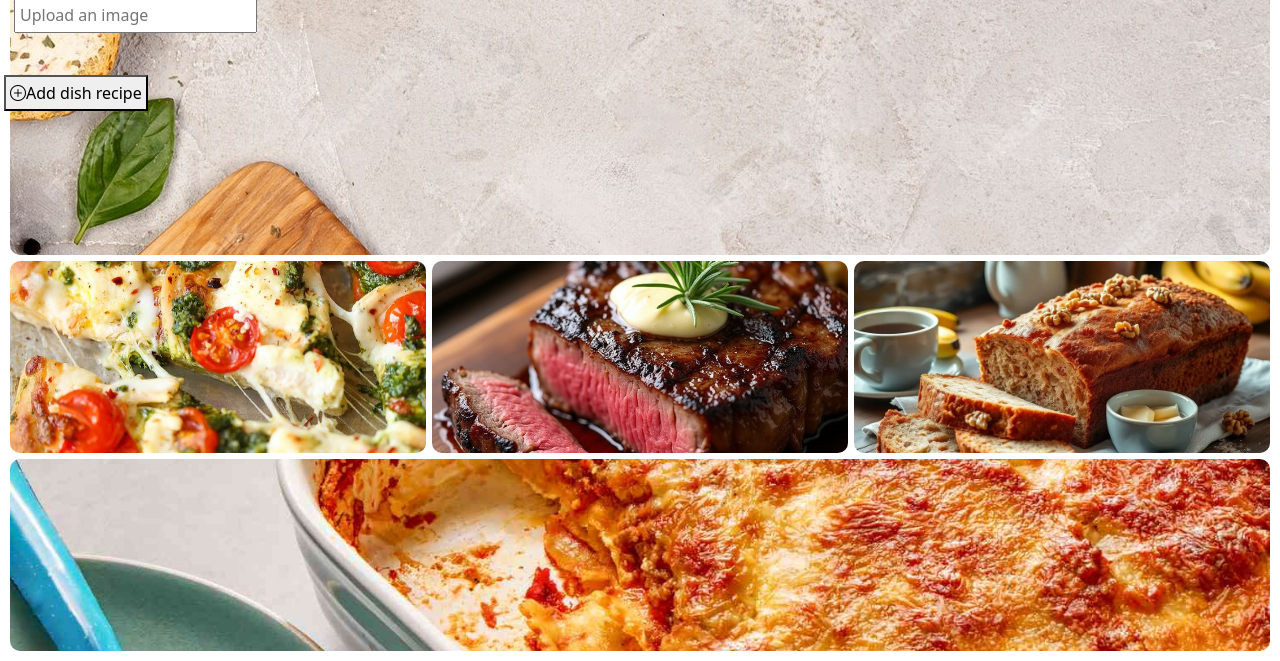
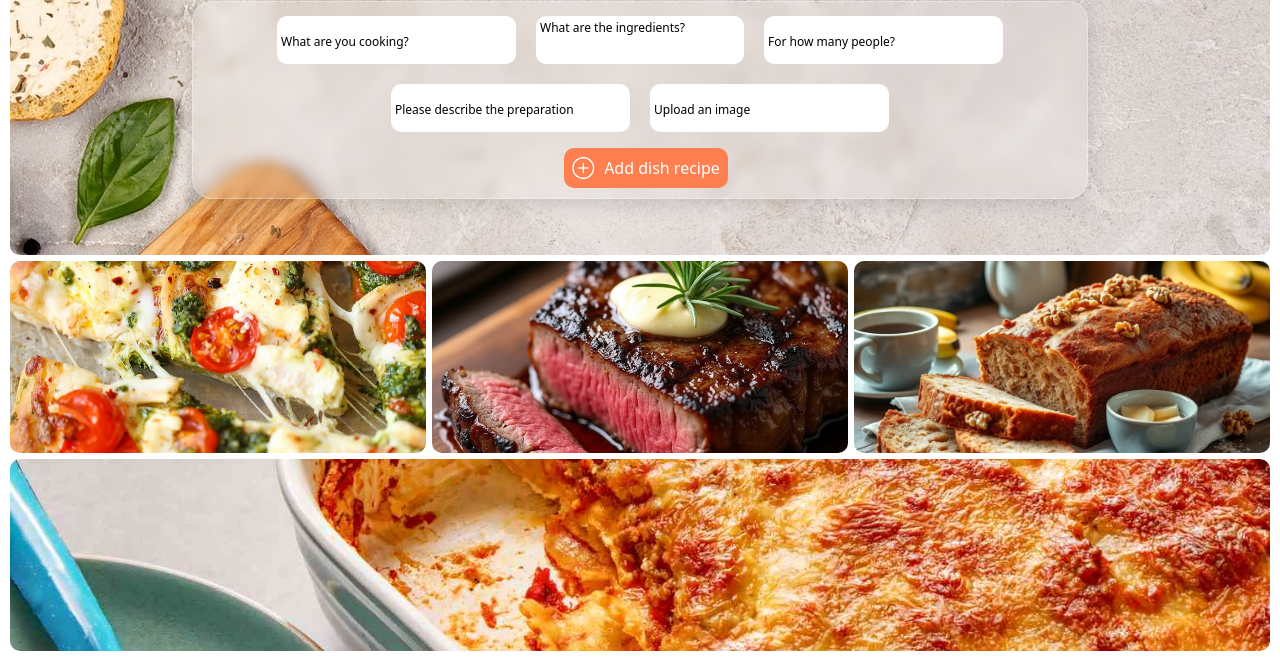
Before and after one commit to ItzikTempleman/recipes, a website: page index.html in a window 1280 px wide. Shown: the part 139-800 px from the top of the page. Drawn offline with nearby package versions, Linux system fonts and the light colour scheme.

Commit message:
fixed layout

```diff
--- a/index.html
+++ b/index.html
@@ -36,6 +36,7 @@
 
 </header>
 
+<div class="form-wrapper">
     <form method="dialog" onsubmit="addRecipe()">
         <div class="dishInputForm">
             <div class="inputRow">
@@ -52,6 +53,7 @@
             </button>
         </div>
     </form>
+</div>
 <div id="containerDiv"></div>
 </body>
 <footer>
--- a/style.css
+++ b/style.css
@@ -21,20 +21,59 @@ body > * {
     max-width: 600px;
     position: relative;
     background-color: white;
-    border: 2px solid black;
+
+    transform: translateY(-6px);
     border-radius: 10px;
     margin: 10px;
     width: 200px;
     min-height: 240px;
     scrollbar-width: none;
+    border: none;
+    box-shadow: 0 8px 24px rgba(0, 0, 0, 0.25);
+    transition: box-shadow 0.3s ease, transform 0.3s ease;
+
 }
 
+.recipeCard:hover {
+    box-shadow: 0 16px 48px rgba(0, 0, 0, 0.35);
+    transform: translateY(-8px) scale(1.02);
+}
+
+input::placeholder, textarea::placeholder {
+    color: black;
+    font-size: 12px;
+    display: flex;
+    align-items: center;
+}
+
+
+.form-wrapper {
+    padding: 10px;
+    backdrop-filter: blur(6px);
+    background-color: rgba(255, 255, 255, 0.1);
+    border-radius: 20px;
+    width: 70%;
+    margin: 20px auto;
+    border: 1px solid rgba(255, 255, 255, 0.3);
+    box-shadow: 0 4px 20px rgba(0,0,0,0.15);
+    transition: all 0.3s ease-in-out;
+    display: flex;
+    align-items: center;
+}
 .recipeCard .bi-trash {
-    color: #1e7d8c;
-    object-fit: cover;
-    z-index: -1;
-    top: 4px;
-    right:4px;
+    color: lightskyblue;
+}
+
+.dishInputForm {
+    text-align: center;
+}
+
+.dishInputForm {
+    display: flex;
+    flex-wrap: wrap;
+    align-items: center;
+    justify-content: center;
+    gap: 12px;
 }
 
 .recipeCard img {
@@ -46,26 +85,50 @@ body > * {
 }
 
 .inputRow {
+    justify-content: center;
     display: flex;
     flex-wrap: wrap;
-    gap: 10px;
-    padding: 10px;
+    gap: 12px;
+    align-items: center;
+
+
 }
 
 .inputRow >*{
-
+border-radius: 10px;
     padding: 4px;
     margin: 4px;
+    border:none;
+    color: black;
+    font-size: 16px;
+    scroll-behavior: smooth;
+    resize: none;
+    line-height: 1.4;
+    height: 48px;
+    box-sizing: border-box;
+    vertical-align: middle;
 }
+
 
 .addBtn{
     display: flex;
-    align-items:center;
+    align-items: center;
     justify-content: center;
-    padding: 4px;
-    margin: 4px;
+    padding: 8px;
+    font-size: 16px;
+    background-color: coral;
+    color: white;
+    border: none;
+    border-radius: 10px;
+    cursor: pointer;
+    transition: 0.2s ease-in-out;
+    height: 40px;
+    box-sizing: border-box;
 }
-
+.addBtn i {
+    font-size: 22px;
+    margin-right: 10px;
+}
 
 #title{
     display: flex;
@@ -75,7 +138,8 @@ body > * {
 
 #title > p {
     font-family: titleFont;
-    font-size: 32px;
+    font-size: 100px;
     font-weight: bold;
+    color: red;
     margin: 0;
 }
```
Lines whose indentation alone changed are shown as unchanged.
